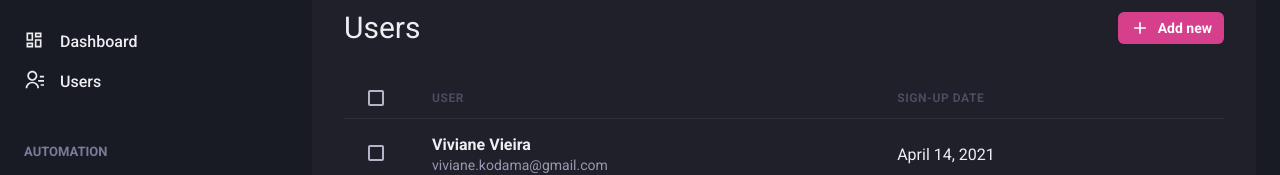
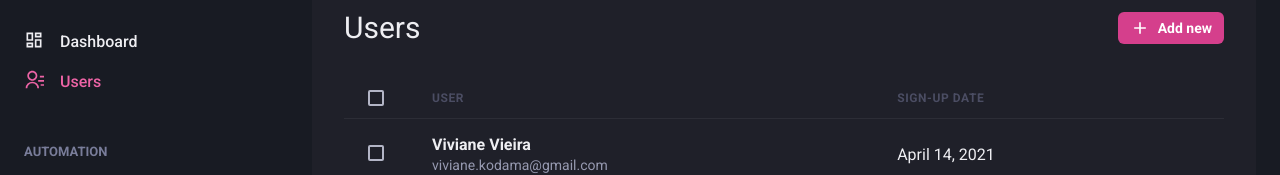
Before and after one commit to vivianevieira/dash-go, a Next.js app: page /users in a window 1280 px wide. Shown: the part 142-317 px from the top of the page. Built offline with nearby package versions, Linux system fonts and the light colour scheme.

Commit message:
Created a separate comonent for ActiveLink.

```diff
--- /dev/null
+++ b/src/components/ActiveLink.tsx
@@ -0,0 +1,25 @@
+import Link, { LinkProps } from "next/link";
+import { useRouter } from "next/router";
+import { cloneElement, ReactElement } from "react";
+
+interface ActiveLinkProps extends LinkProps {
+  children: ReactElement
+}
+export function ActiveLink({ children, ...rest }: ActiveLinkProps) {
+  const { asPath } = useRouter();
+
+  let isActive = false;
+
+  if (asPath === rest.href || asPath === rest.as) {
+    isActive = true;
+  }
+
+
+  return (
+    <Link {...rest}>
+      {cloneElement(children, {
+        color: isActive ? 'pink.400' : 'gray.50'
+      })}
+    </Link>
+  );
+}
--- a/src/components/Sidebar/NavLink.tsx
+++ b/src/components/Sidebar/NavLink.tsx
@@ -1,6 +1,7 @@
 import { Link  as ChakraLink, Icon, Text, LinkProps as ChakraLinkProps } from "@chakra-ui/react";
 import { ElementType } from "react";
-import Link from 'next/link';
+
+import { ActiveLink } from "../ActiveLink";
 
 interface NavLinkProps extends ChakraLinkProps {
   icon: ElementType;
@@ -10,11 +11,11 @@ interface NavLinkProps extends ChakraLinkProps {
 
 export function NavLink({ icon, children, href, ...rest }: NavLinkProps) {
   return(
-    <Link href={href} passHref>
+    <ActiveLink href={href} passHref>
       <ChakraLink display="flex" align="center" {...rest}>
         <Icon as={icon} fontSize="20" />
         <Text ml="4" fontWeight="medium">{children}</Text>
       </ChakraLink>
-    </Link>
+    </ActiveLink>
   );
 }
```
